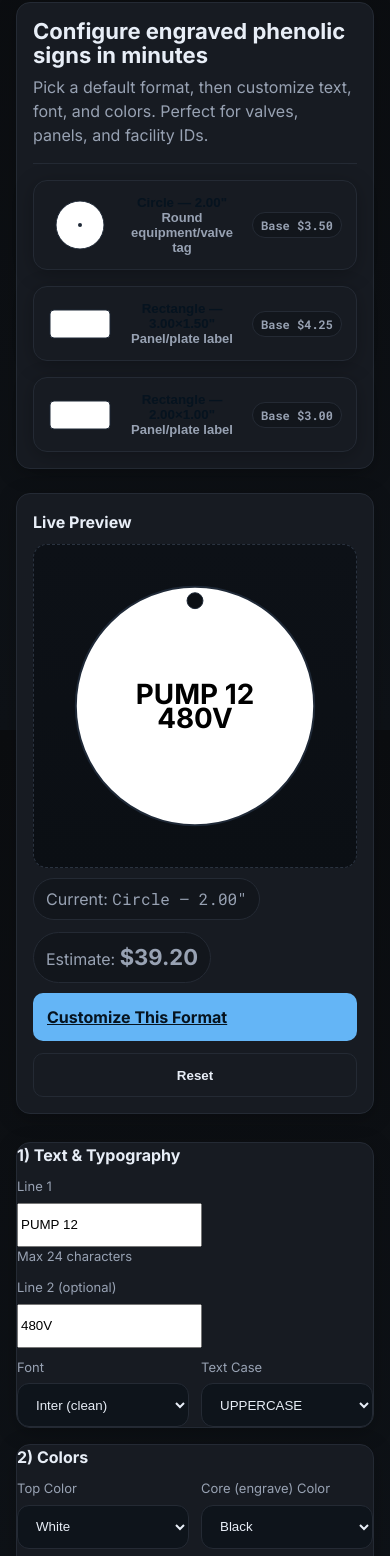
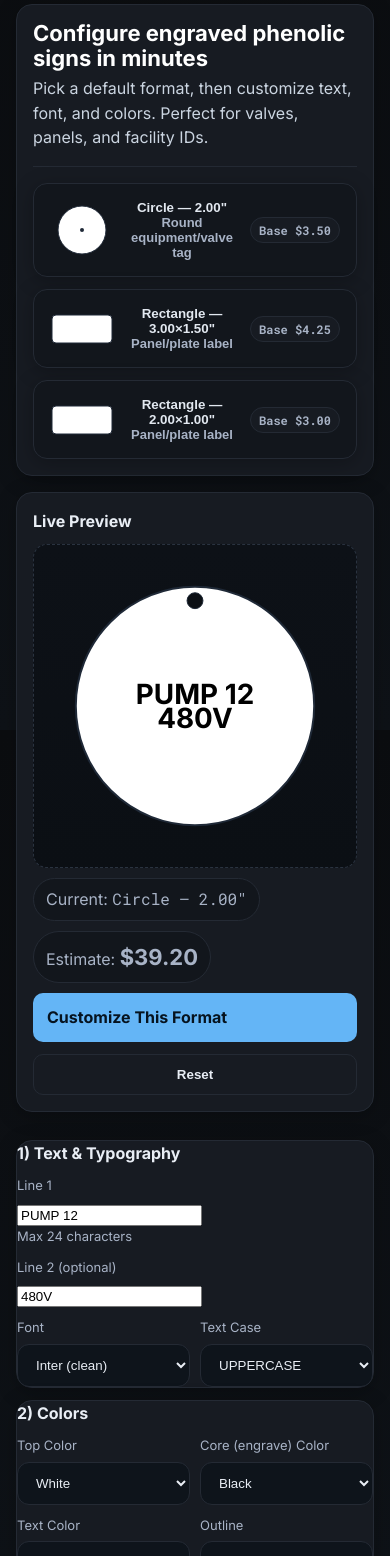
Before and after one commit to DeviousFate/BeaedCorpusExpress, a plain HTML site: page index.html in a window 390 px wide. Shown: the part 114-1670 px from the top of the page. Drawn offline with Linux system fonts and the light colour scheme.

Commit message:
font and color update

```diff
--- a/css/site.css
+++ b/css/site.css
@@ -1,117 +1,150 @@
+/* ========== Theme tokens (edit these if you want different colors) ========== */
 :root{
-  --bg:#0b0d10; --panel:#12161c; --ink:#e8eef7; --muted:#98a2b3; --brand:#64b5f6; --accent:#22d3ee; --danger:#ef4444;
-  --card:#171b22; --border:#242a34; --success:#10b981;
+  --bg:#0b0d10;           /* page background */
+  --surface:#12161c;      /* panels/nav */
+  --card:#171b22;         /* cards */
+  --border:#242a34;       /* subtle borders */
+  --ink:#e9eef5;          /* default text (bright) */
+  --ink-muted:#cbd5e1;    /* helper / secondary text */
+  --ink-soft:#a8b3c6;     /* labels */
+  --headline:#ffffff;     /* big headings */
+  --brand:#64b5f6;        /* primary buttons/accents */
+  --accent:#22d3ee;       /* decorative accent */
+  --danger:#ef4444;
+  --success:#10b981;
+
+  /* spacing scale */
+  --s1:8px; --s2:12px; --s3:16px; --s4:20px; --s5:28px;
 }
-*{box-sizing:border-box}
-html,body{height:100%}
-body{margin:0; font-family:Inter, system-ui, -apple-system, Segoe UI, Roboto, Helvetica, Arial, 'Apple Color Emoji','Segoe UI Emoji';
-  background:linear-gradient(180deg,#0b0d10 0%, #0e1217 100%); color:var(--ink);}
-a{color:inherit}
-.container{max-width:1200px; margin:0 auto; padding:24px}
-header{display:flex; align-items:center; justify-content:space-between; gap:12px; padding:16px 0}
-.brand{display:flex; align-items:center; gap:12px}
-.brand__logo{width:40px; height:40px; border-radius:12px; background:radial-gradient(circle at 30% 30%, var(--accent), var(--brand)); box-shadow:0 4px 24px rgba(34,211,238,.35)}
-.brand__name{font-weight:700; letter-spacing:.25px}
-nav ul{display:flex; list-style:none; gap:16px; padding:0; margin:0}
-.pill{background:var(--panel); border:1px solid var(--border); padding:8px 12px; border-radius:999px; color:var(--muted)}
-.hero{display:grid; grid-template-columns:1.1fr .9fr; gap:24px; align-items:center; margin-top:8px}
-.hero .card{padding:24px}
-.card{background:var(--card); border:1px solid var(--border); border-radius:16px; box-shadow:0 4px 20px rgba(0,0,0,.25)}
-.headline{font-size:clamp(24px, 3.4vw, 40px); font-weight:700; line-height:1.1; margin:0}
-.sub{color:var(--muted); margin-top:8px}
-.grid{display:grid; gap:16px}
-.grid.cols-3{grid-template-columns:repeat(3, minmax(0,1fr))}
-.grid.cols-2{grid-template-columns:repeat(2, minmax(0,1fr))}
+
+/* ========== Base ========== */
+*{ box-sizing:border-box }
+html,body{ height:100% }
+body{
+  margin:0;
+  background:linear-gradient(180deg,#0b0d10 0%, #0e1217 100%);
+  color:var(--ink);
+  font: 16px/1.55 Inter, system-ui, -apple-system, Segoe UI, Roboto, Helvetica, Arial, "Apple Color Emoji","Segoe UI Emoji";
+}
+a{ color:inherit; text-decoration:none }
+img,svg{ max-width:100%; height:auto; display:block }
+
+/* ========== Layout ========== */
+.container{ max-width:1200px; margin:0 auto; padding: var(--s3) }
+header{
+  display:flex; align-items:center; justify-content:space-between; gap:var(--s2);
+  padding: var(--s2) 0;
+}
+.brand{ display:flex; align-items:center; gap:var(--s2) }
+.brand__logo{
+  width:40px; height:40px; border-radius:12px;
+  background:radial-gradient(circle at 30% 30%, var(--accent), var(--brand));
+  box-shadow:0 4px 24px rgba(34,211,238,.35);
+}
+.brand__name{ font-weight:700; letter-spacing:.25px }
+nav ul{ display:flex; list-style:none; gap:var(--s2); padding:0; margin:0 }
+
+.pill{
+  background:var(--surface); border:1px solid var(--border); padding:8px 12px;
+  border-radius:999px; color:var(--ink-soft)
+}
+
+.grid{ display:grid; gap:var(--s2) }
+.grid.cols-3{ grid-template-columns:repeat(3, minmax(0,1fr)) }
+.grid.cols-2{ grid-template-columns:repeat(2, minmax(0,1fr)) }
+
+/* ========== Cards, text, buttons ========== */
+.card{
+  background:var(--card);
+  border:1px solid var(--border);
+  border-radius:16px;
+  box-shadow:0 4px 20px rgba(0,0,0,.25);
+  color:var(--ink); /* ensure text inside cards is bright */
+}
+.hero{ display:grid; grid-template-columns:1.1fr .9fr; gap:var(--s3); align-items:center; margin-top:var(--s1) }
+.hero .card{ padding:var(--s3) }
+
+.headline{ font-size: clamp(22px, 5.2vw, 40px); font-weight:800; line-height:1.1; margin:0; color:var(--headline) }
+.title{ font-weight:700; color:var(--ink) }
+.sub{ color:var(--ink-muted); margin-top:6px }
+.mono{ font-family: "Roboto Mono", ui-monospace, SFMono-Regular, Menlo, Monaco, Consolas, "Liberation Mono","Courier New", monospace }
+.small, label{ color:var(--ink-soft); font-size:13px }
+
+button, .btn{
+  appearance:none; border:none; cursor:pointer; font-weight:700;
+  padding:12px 14px; border-radius:10px; background:var(--brand); color:#06131f;
+}
+.btn.secondary{ background:transparent; border:1px solid var(--border); color:var(--ink) }
+.actions{ display:flex; gap:12px; flex-wrap:wrap }
+
+.divider{ height:1px; background:var(--border); margin:8px 0 16px }
+.price{ font-weight:800; font-size:22px }
+
+/* ========== Forms ========== */
+.stack{ display:flex; flex-direction:column; gap:10px }
+.row{ display:flex; gap:10px; flex-wrap:wrap }
+label{ display:block; margin-bottom:6px }
+input[type="text"], input[type="number"], select, textarea{
+  width:100%; background:#0e141b; color:var(--ink);
+  border:1px solid var(--border); padding:12px 14px; border-radius:12px; outline:none;
+}
+textarea{ min-height:80px; resize:vertical }
+
+/* ========== Format cards ========== */
+.formats .format-card{
+  cursor:pointer; user-select:none; padding:16px;
+  display:flex; gap:16px; align-items:center; transition:.15s transform ease;
+  border-radius:14px; border:1px solid var(--border); background:var(--surface);
+}
+.formats .format-card:hover{ transform: translateY(-2px) }
+.formats .format-card .title{ color:#e2e8f0 }   /* brighter inside the card */
+.badge{
+  display:inline-flex; align-items:center; gap:6px; font-size:12px; padding:4px 8px;
+  border-radius:999px; border:1px solid var(--border); background:var(--card); color:var(--ink-soft); margin-left:auto;
+}
+
+/* ========== Preview ========== */
+.preview-wrap{
+  background: linear-gradient(180deg,#0d1117, #0b0f14);
+  border-radius:14px; padding:12px; border:1px dashed #2a3340;
+}
+#tagPreview{ width:100%; height:auto; }
+
+/* ========== Footer ========== */
+.footer{ margin:32px 0 24px; color:var(--ink-soft); font-size:14px }
+
+/* ========== Responsiveness ========== */
 @media (max-width: 980px){
-  .hero{grid-template-columns:1fr}
-  .grid.cols-3{grid-template-columns:1fr 1fr}
+  .hero{ grid-template-columns:1fr }             /* stack hero on tablets */
+  .grid.cols-3{ grid-template-columns:1fr 1fr }  /* 3 → 2 columns */
+}
+@media (max-width: 720px){
+  .grid.cols-3, .grid.cols-2{ grid-template-columns:1fr }  /* collapse to 1 column */
 }
 @media (max-width: 640px){
-  .grid.cols-3, .grid.cols-2{grid-template-columns:1fr}
+  .container{ padding: var(--s3) }
+  header{
+    position: sticky; top:0; z-index:10;
+    background: linear-gradient(180deg,#0b0d10 0%, #0e1217 100%);
+    padding-top:10px; padding-bottom:10px;
+  }
+  .actions{ flex-direction:column }
+  .actions .btn{ width:100% }
 }
-.formats .format-card{cursor:pointer; user-select:none; padding:16px; display:flex; gap:16px; align-items:center; transition:.15s transform ease}
-.formats .format-card:hover{transform:translateY(-2px)}
-.badge{display:inline-flex; align-items:center; gap:6px; font-size:12px; padding:4px 8px; border-radius:999px; border:1px solid var(--border); background:var(--panel); color:var(--muted)}
-.preview-wrap{background:linear-gradient(180deg,#0d1117, #0b0f14); border-radius:14px; padding:16px; border:1px dashed #2a3340}
-.actions{display:flex; gap:12px; flex-wrap:wrap}
-button, .btn{appearance:none; border:none; background:var(--brand); color:#06131f; font-weight:700; padding:10px 14px; border-radius:10px; cursor:pointer}
-.btn.secondary{background:transparent; border:1px solid var(--border); color:var(--ink)}
-.stack{display:flex; flex-direction:column; gap:10px}
-.row{display:flex; gap:10px; flex-wrap:wrap}
-label{display:block; font-size:12px; color:var(--muted); margin-bottom:6px}
-input[type="text"], input[type="number"], select, textarea{
-  width:100%; background:#0e141b; color:var(--ink); border:1px solid var(--border); padding:10px 12px; border-radius:10px; outline:none
-}
-textarea{min-height:80px; resize:vertical}
-.small{font-size:12px; color:var(--muted)}
-.price{font-weight:800; font-size:22px}
-.divider{height:1px; background:var(--border); margin:8px 0 16px}
-.footer{margin:32px 0 24px; color:var(--muted); font-size:14px}
-.mono{font-family:'Roboto Mono', ui-monospace, SFMono-Regular, Menlo, Monaco, Consolas, 'Liberation Mono', 'Courier New', monospace}
-.title{font-weight:700}
-
-/* --- Mobile-first refinements --- */
-:root{
-  --space-1: 8px;
-  --space-2: 12px;
-  --space-3: 16px;
-  --space-4: 20px;
-}
-
-/* Base typography sizes that won’t trigger zoom on iOS (>=16px) */
-body { font-size: 16px; line-height: 1.5; }
-label, .small { font-size: 13px; }
-
-/* Container padding on small screens */
-.container { padding: var(--space-3); }
-
-/* Make cards breathe a bit less on phones */
-.card { border-radius: 14px; }
-.hero .card { padding: var(--space-3); }
-
-/* Buttons & tap targets */
-button, .btn, select, input, textarea {
-  min-height: 44px;         /* recommended tap target height */
-}
-.actions .btn { padding: 12px 14px; }
-
-/* Stack actions on small screens */
-@media (max-width: 640px){
-  .actions { flex-direction: column; }
-  .actions .btn { width: 100%; }
-}
-
-/* Forms: comfortable spacing */
-.row { gap: var(--space-2); }
-input[type="text"], input[type="number"], select, textarea {
-  padding: 12px 14px;
-  border-radius: 12px;
-}
-
-/* Preview: ensure it never overflows */
-.preview-wrap { padding: var(--space-2); }
-#tagPreview { width: 100%; height: auto; display: block; }
-
-/* Grids: collapse earlier for better fit */
-@media (max-width: 980px){
-  .grid.cols-3 { grid-template-columns: 1fr 1fr; }
-}
-@media (max-width: 720px){
-  .grid.cols-3, .grid.cols-2 { grid-template-columns: 1fr; }
-}
-
-/* Headline scales smoothly across devices */
-.headline { font-size: clamp(22px, 5.5vw, 36px); }
-
-/* Make the format cards more finger-friendly */
-.formats .format-card { padding: 14px; }
-.formats .format-card .badge { margin-left: auto; }
-
-/* Sticky top bar on small screens (optional) */
-@media (max-width: 640px){
-  header {
-    position: sticky; top: 0; z-index: 10;
-    background: linear-gradient(180deg,#0b0d10 0%, #0e1217 100%);
-    padding-top: 10px; padding-bottom: 10px;
+/* ========== Dark mode (optional) ========== */
+@media (prefers-color-scheme: dark){
+  :root{
+    --bg:#0b0d10;           /* page background */
+    --surface:#12161c;      /* panels/nav */
+    --card:#171b22;         /* cards */
+    --border:#242a34;       /* subtle borders */
+    --ink:#e9eef5;          /* default text (bright) */
+    --ink-muted:#cbd5e1;    /* helper / secondary text */
+    --ink-soft:#a8b3c6;     /* labels */
+    --headline:#ffffff;     /* big headings */
+    --brand:#64b5f6;        /* primary buttons/accents */
+    --accent:#22d3ee;       /* decorative accent */
+    --danger:#ef4444;
+    --success:#10b981;
   }
 }
```
